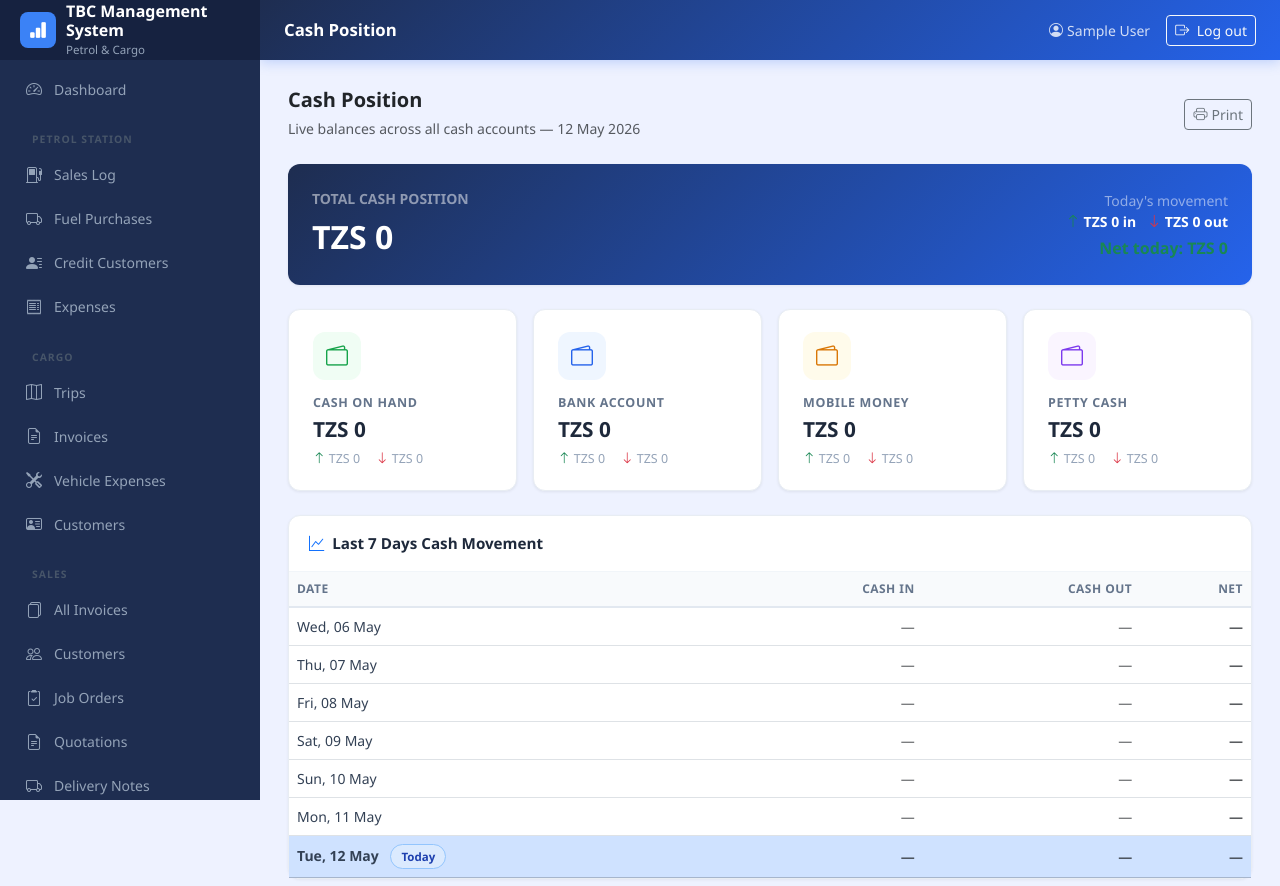
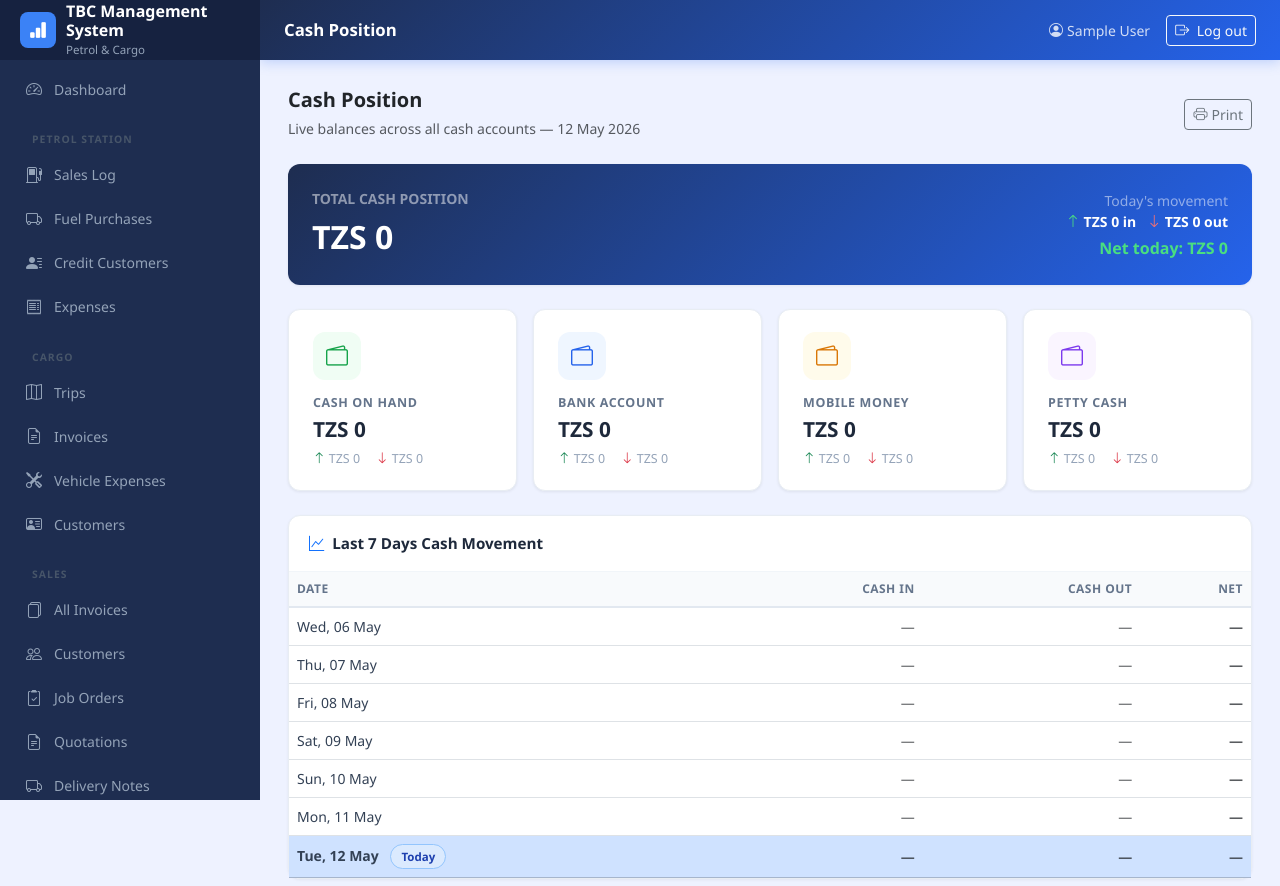
Before and after one commit to Ferlsafer/AccountingProject, a Django app: page /reports/cash-position/ in a window 1280 px wide. Shown: the top 886 px of the page. Run offline with Django 5.2, Linux system fonts and the light colour scheme; the visitor is signed in with stand-in values (Sample User, id 1); data comes from the database, SQL or seed files in the repository; data that the repository does not hold is empty.

Commit message:
Fix cash position: use bright green/red on dark gradient for arrows and net today
Co-Authored-By: Claude Sonnet 4.6 <noreply@anthropic.com>

```diff
--- a/templates/reports/cash_position.html
+++ b/templates/reports/cash_position.html
@@ -26,11 +26,11 @@
         <div class="col-auto text-end">
             <div class="text-white-50 small">Today's movement</div>
             <div class="text-white small fw-semibold">
-                <i class="bi bi-arrow-up text-success"></i> {% currency total_in_today %} in
+                <i class="bi bi-arrow-up" style="color:#4ade80"></i> {% currency total_in_today %} in
                 &nbsp;
-                <i class="bi bi-arrow-down text-danger"></i> {% currency total_out_today %} out
+                <i class="bi bi-arrow-down" style="color:#f87171"></i> {% currency total_out_today %} out
             </div>
-            <div class="mt-1 fw-bold {% if net_today >= 0 %}text-success{% else %}text-danger{% endif %}">
+            <div class="mt-1 fw-bold" style="color:{% if net_today >= 0 %}#4ade80{% else %}#f87171{% endif %}">
                 Net today: {% currency net_today %}
             </div>
         </div>
```
